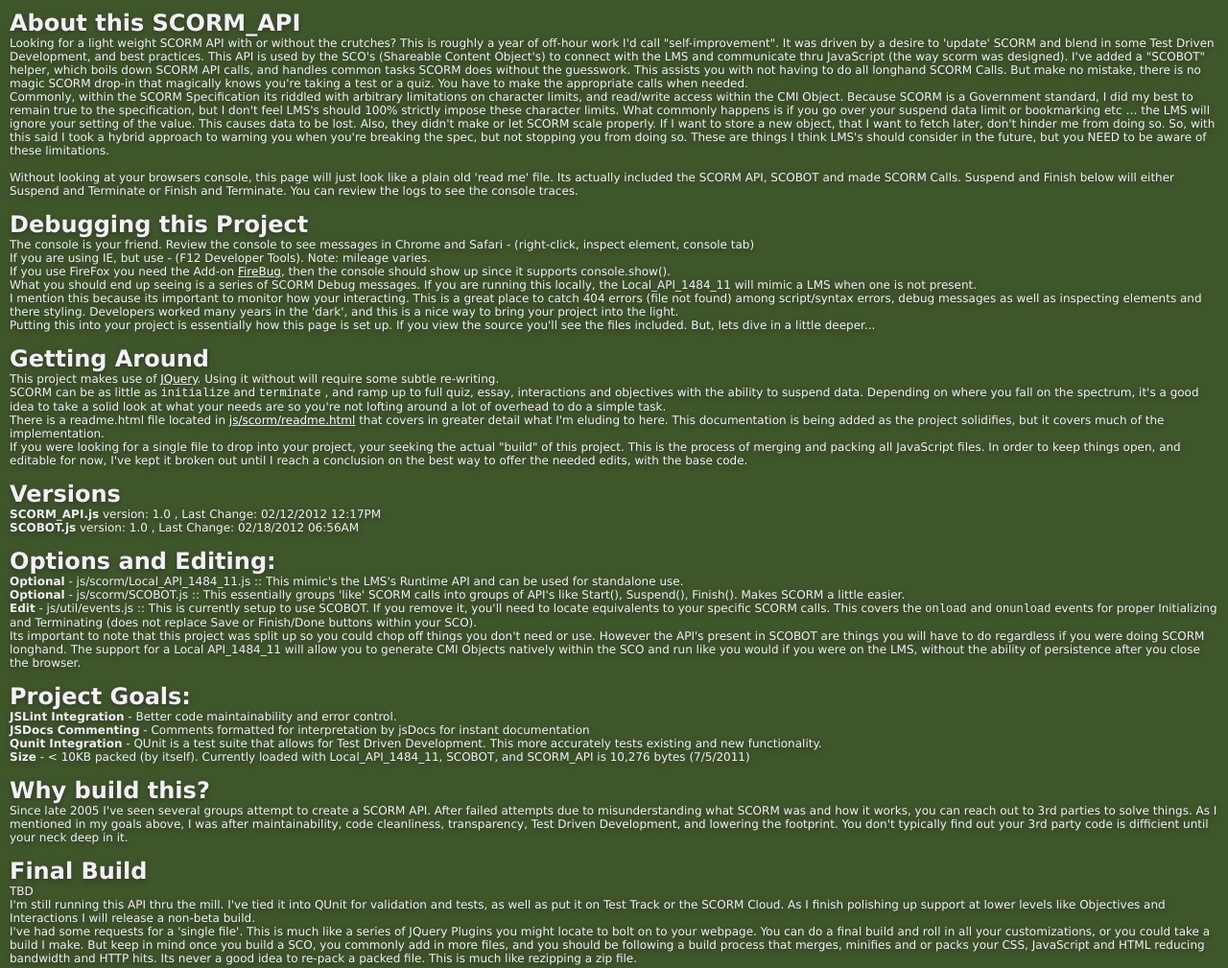
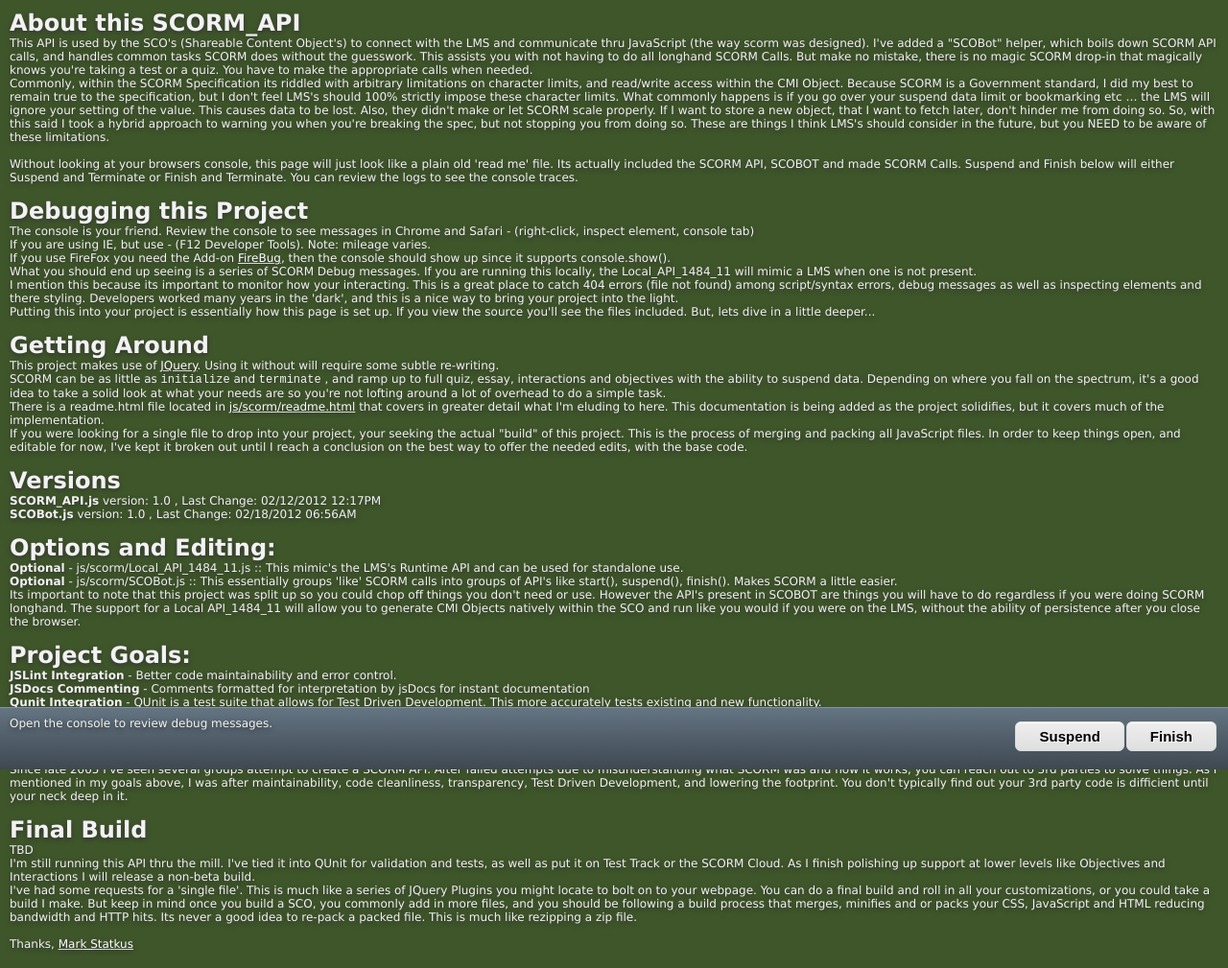
Before and after one commit to cybercussion/SCOBot, a plain HTML site: page welcome.html in a window 1280 px wide. Shown: the top 1009 px of the page at 96% size. Drawn offline with Linux system fonts and the light colour scheme.

Commit message:
Modified this to have a footer with Suspend, Finish buttons. Updated to match file name changes.

```diff
--- a/css/styles.css
+++ b/css/styles.css
@@ -19,7 +19,9 @@
 	background-color: #3f562a;
 	font-size: 12px;
 	text-shadow: 0px 2px 5px #333333;
+	height: 100%;
 }
+.graygrad  {background: -webkit-gradient(linear, 0% 0, 0% 100%, from(#9AA7B2), color-stop(0.02, #647482), to(#3E4851)); background: -moz-linear-gradient(top,  #9AA7B2, #647482, #3E4851); filter: progid:DXImageTransform.Microsoft.gradient(startColorstr='#9AA7B2', endColorstr='#3E4851'); background-color: #3E4851;}
 a:link              { color:white; text-decoration:underline; }
 a:visited           { color:#f2f2f2; text-decoration:underline; }
 a:hover             { color:green; text-decoration:underline; }
@@ -28,6 +30,8 @@
 	padding: 10px;
 }
 fl{float:left;}
+#container {position: relative; min-width: 100%; min-height: 100%; overflow-x: hidden;}
+#content{padding: 10px; padding-bottom: 65px;}
 a.myButton:link {
 	-moz-box-shadow:inset 0px 1px 0px 0px #ffffff;
 	-webkit-box-shadow:inset 0px 1px 0px 0px #ffffff;
@@ -41,7 +45,7 @@
 	border-radius:6px;
 	border:1px solid #dcdcdc;
 	display:inline-block;
-	color:#777777;
+	color:#000;
 	font-family:arial;
 	font-size:15px;
 	font-weight:bold;
@@ -60,3 +64,9 @@
 	position:relative;
 	top:1px;
 }
+.myButton {
+	color: #000 !important;
+}
+#pfooter{position: fixed; bottom: -2px; left: 0; z-index: 99; width: 100%; height: 65px;}
+#pfooter .info{padding: 10px;}
+#pfooter .nav{position: absolute; right: 10px; top: 15px; width: 400px; text-align: right;}
--- a/welcome.html
+++ b/welcome.html
@@ -30,10 +30,11 @@
 		</script>
 	</head>
 	<body>
-		<header>
+		<div id="container">
+			<div id="content">
 				<h1>About this SCORM_API</h1>
 				<p>
-				Looking for a light weight SCORM API with or without the crutches?  This is roughly a year of off-hour work I'd call "self-improvement".  It was driven by a desire to 'update' SCORM and blend in some Test Driven Development, and best practices.  This API is used by the SCO's (Shareable Content Object's) to connect with the LMS and communicate thru JavaScript (the way scorm was designed). I've added a "SCOBOT" helper, which boils down SCORM API calls, and handles common tasks SCORM does without the guesswork. This assists you with not having to do all longhand SCORM Calls.  But make no mistake, there is no magic SCORM drop-in that magically knows you're taking a test or a quiz.  You have to make the appropriate calls when needed.
+					This API is used by the SCO's (Shareable Content Object's) to connect with the LMS and communicate thru JavaScript (the way scorm was designed). I've added a "SCOBot" helper, which boils down SCORM API calls, and handles common tasks SCORM does without the guesswork. This assists you with not having to do all longhand SCORM Calls.  But make no mistake, there is no magic SCORM drop-in that magically knows you're taking a test or a quiz.  You have to make the appropriate calls when needed.
 				</p>
 				<p>
 					Commonly, within the SCORM Specification its riddled with arbitrary limitations on character limits, and read/write access within the CMI Object.  Because SCORM is a Government standard, I did my best to remain true to the specification, but I don't feel LMS's should 100% strictly impose these character limits.  What commonly happens is if you go over your suspend data limit or bookmarking etc … the LMS will ignore your setting of the value.  This causes data to be lost.  Also, they didn't make or let SCORM scale properly.  If I want to store a new object, that I want to fetch later, don't hinder me from doing so.  So, with this said I took a hybrid approach to warning you when you're breaking the spec, but not stopping you from doing so.  These are things I think LMS's should consider in the future, but you NEED to be aware of these limitations.
@@ -95,7 +96,7 @@
 					</script>
 				</p>
 				<p>
-				<b>SCOBOT.js</b> version:
+					<b>SCOBot.js</b> version:
 					<script type="text/javascript">
 						document.write(SB.get('version'));
 
@@ -112,14 +113,7 @@
 					<b>Optional</b> - js/scorm/Local_API_1484_11.js :: This mimic's the LMS's Runtime API and can be used for standalone use.
 				</p>
 				<p>
-				<b>Optional</b> - js/scorm/SCOBOT.js :: This essentially groups 'like' SCORM calls into groups of API's like Start(), Suspend(), Finish().  Makes SCORM a little easier.
-			</p>
-			<p>
-				<b>Edit</b> - js/util/events.js :: This is currently setup to use SCOBOT.  If you remove it, you'll need to locate equivalents to your specific SCORM calls.  This covers the <code>
-					onload</code>
-				and <code>
-					onunload</code>
-				events for proper Initializing and Terminating (does not replace Save or Finish/Done buttons within your SCO).
+					<b>Optional</b> - js/scorm/SCOBot.js :: This essentially groups 'like' SCORM calls into groups of API's like start(), suspend(), finish().  Makes SCORM a little easier.
 				</p>
 				<p>
 					Its important to note that this project was split up so you could chop off things you don't need or use.  However the API's present in SCOBOT are things you will have to do regardless if you were doing SCORM longhand.  The support for a Local API_1484_11 will allow you to generate CMI Objects natively within the SCO and run like you would if you were on the LMS, without the ability of persistence after you close the browser.
@@ -159,7 +153,13 @@
 					Thanks, <a href="mailto:mark@cybercussion.com">Mark Statkus</a>
 				</p>
 				<br />
+			</div>
+		</div>
+		<div id="pfooter" class="graygrad">
+			<div class="info"><p>Open the console to review debug messages.</p></div>
+			<div class="nav">
 				<a href="#" class="myButton fl" onclick="SB.suspend(); return false;">Suspend</a><a href="#" class="myButton fl" onclick="SB.finish(); return false;">Finish</a>
-		</header>
+			</div>
+		</div>
 	</body>
 </html>
```
Lines whose indentation alone changed are shown as unchanged.
